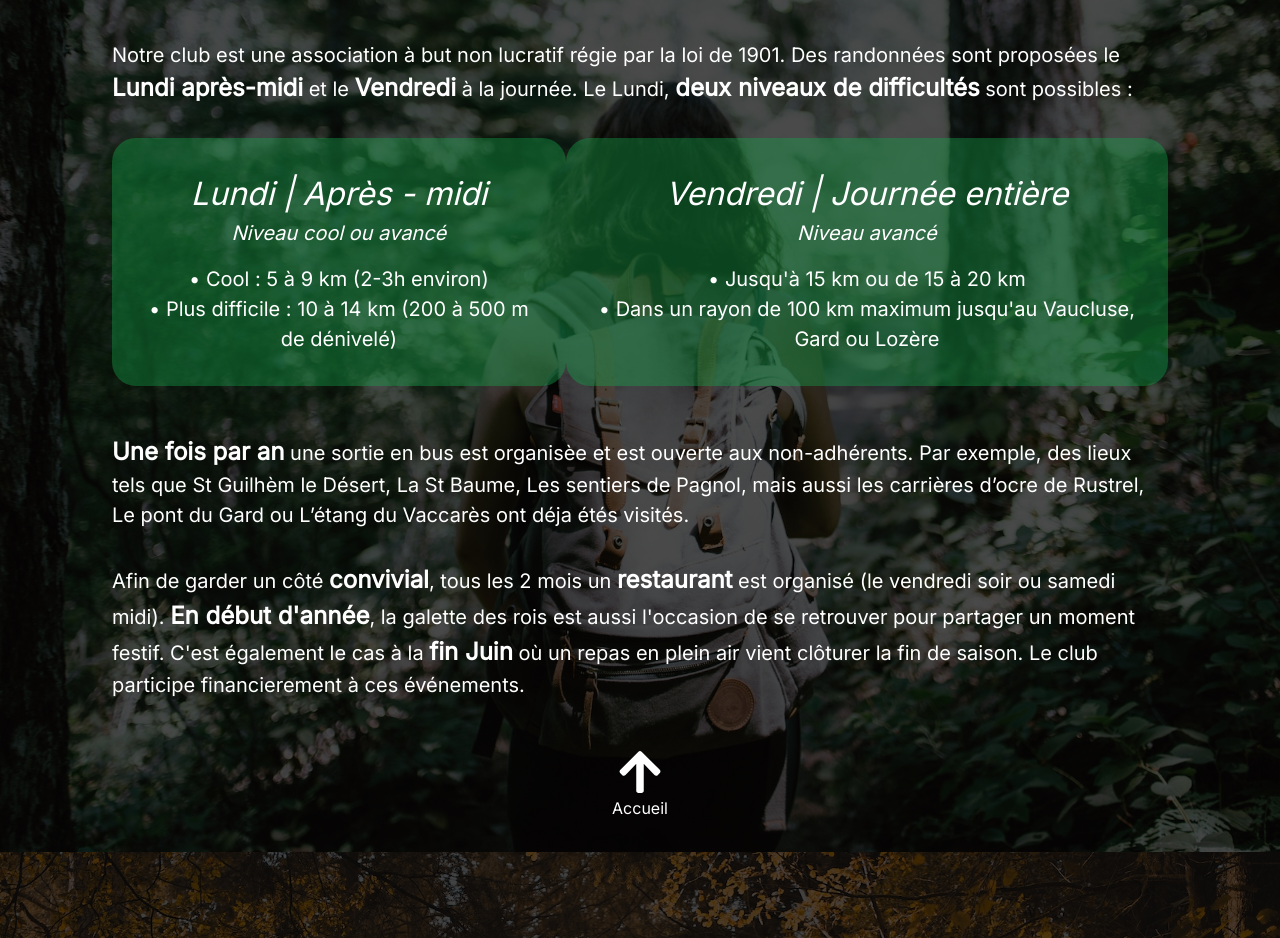
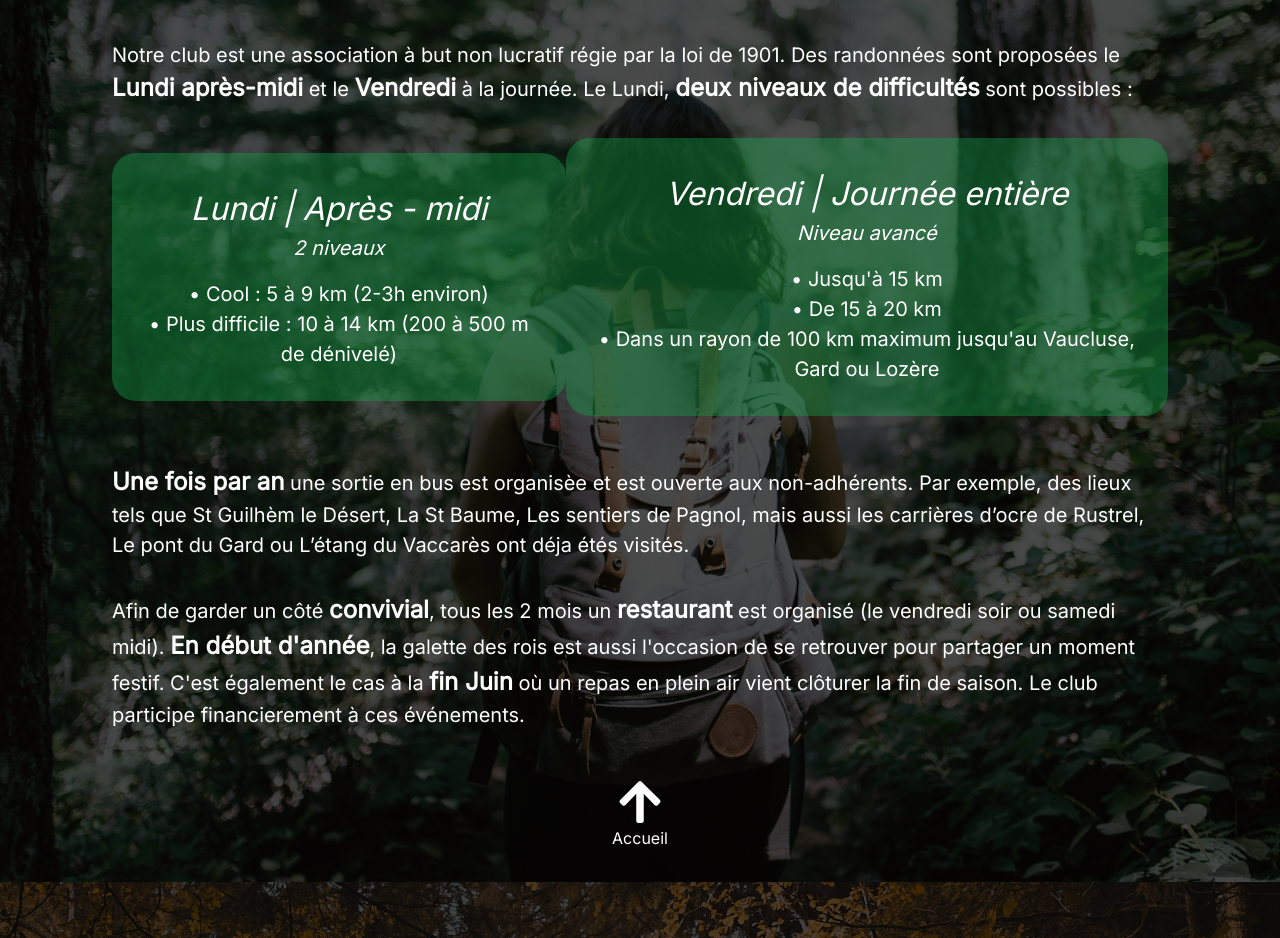
Before and after one commit to SebastienLaurentt/Galopins, a React (Vite) app: page / in a window 1280 px wide. Shown: the part 1260-2198 px from the top of the page. Built offline with nearby package versions, Linux system fonts and the light colour scheme.

Commit message:
update club section content

```diff
--- a/src/components/ParcoursCard.tsx
+++ b/src/components/ParcoursCard.tsx
@@ -3,9 +3,10 @@ interface ParcoursCardProps {
     level:string;
     description1:string;
     description2:string;
+    description3?:string;
 }
 
-function ParcoursCard ({day, level, description1, description2}: ParcoursCardProps) {
+function ParcoursCard ({day, level, description1, description2, description3}: ParcoursCardProps) {
     return (
         <div className='flex flex-col'>
             <div className='bg-green-600 bg-opacity-40 rounded-2xl md:rounded-full xl:rounded-3xl p-4 md:p-8'>
@@ -26,6 +27,11 @@ function ParcoursCard ({day, level, description1, description2}: ParcoursCardPro
                             {description2}
                         </p>
                     </li>
+                    <li>
+                        <p className="mb-0">
+                            {description3}
+                        </p>
+                    </li>
                 </ul>
             </div>
         </div>
--- a/src/sections/Club.tsx
+++ b/src/sections/Club.tsx
@@ -29,11 +29,11 @@ function Club() {
                             Afin de garder un côté convivial, chaque mois un restaurant est organisé (le vendredi soir en principe). Début Janvier, nous nous réunissons pour la galette des rois  à la salle St Martin avec projection sur grand écran des photos prises lors de nos randonnées. En fin de saison nous nous réunissons en plein air pour l’assemblée générale suivie d’un repas. Nous puisons dans l’argent des cotisations afin de participer à ces évènements.
                         </p> */}
                 </div>
-                <ul className='flex flex-col xl:flex-row gap-y-8 md:justify-around text-center mb-4 md:mb-12'>
+                <ul className='flex flex-col xl:flex-row xl:items-center gap-y-8 md:justify-around text-center mb-4 md:mb-12'>
                     <li>
                         <ParcoursCard
                             day='Lundi | Après - midi'
-                            level='Niveau cool ou avancé'
+                            level='2 niveaux'
                             description1='&#x2022; Cool : 5 à 9 km (2-3h environ)'
                             description2="&#x2022; Plus difficile : 10 à 14 km (200 à 500 m de dénivelé)"
                         />
@@ -42,8 +42,9 @@ function Club() {
                         <ParcoursCard
                             day='Vendredi | Journée entière'
                             level='Niveau avancé'
-                            description1="&#x2022; Jusqu'à 15 km ou de 15 à 20 km"
-                            description2="&#x2022; Dans un rayon de 100 km maximum jusqu'au Vaucluse, Gard ou Lozère"
+                            description1="&#x2022; Jusqu'à 15 km"
+                            description2="&#x2022; De 15 à 20 km"
+                            description3="&#x2022; Dans un rayon de 100 km maximum jusqu'au Vaucluse, Gard ou Lozère"
                         />
                     </li>
                 </ul>
```
